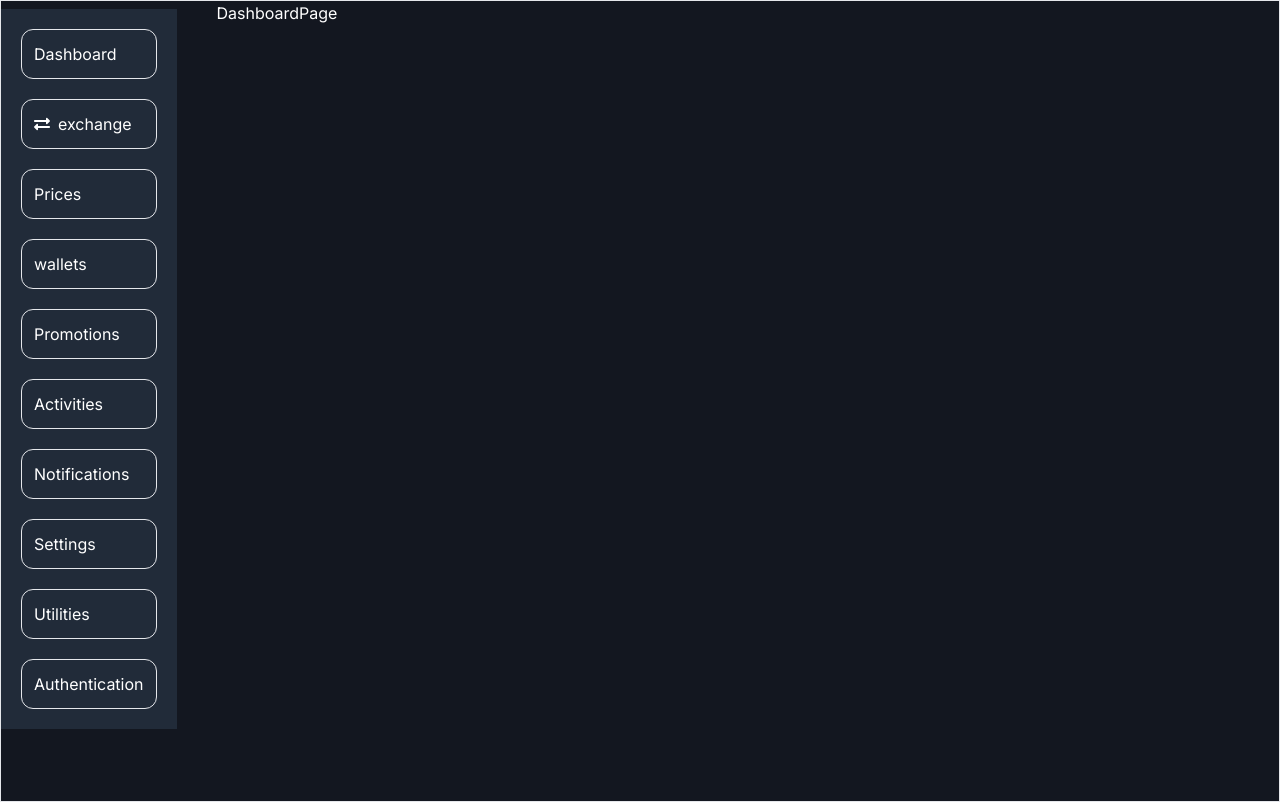
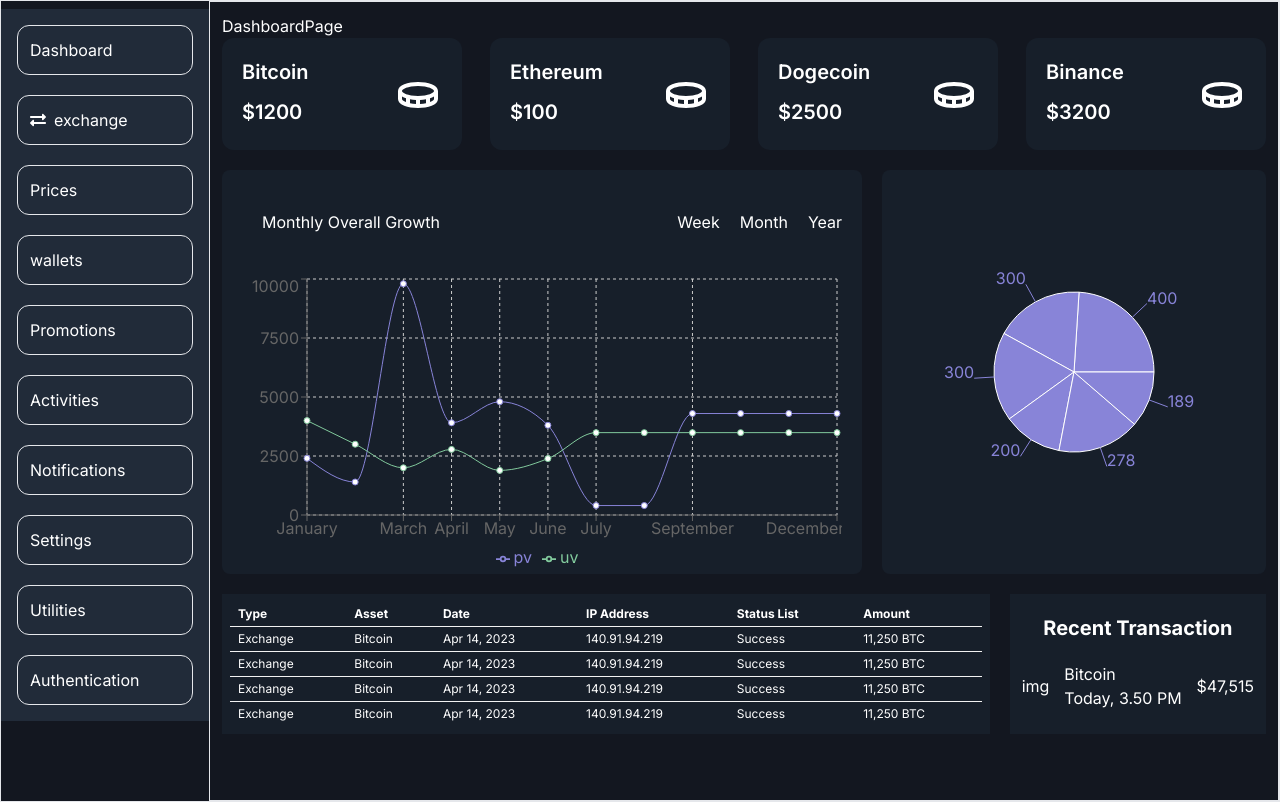
Before and after one commit to fensami/online_trading_and_business, a Next.js app: page /dashboard in a window 1280 px wide. Built offline with nearby package versions, Linux system fonts and the light colour scheme.

Commit message:
added some

```diff
--- a/src/app/dashboard/Sidebar.jsx
+++ b/src/app/dashboard/Sidebar.jsx
@@ -14,7 +14,7 @@
 
 const Sidebar = () => {
   return (
-  <div>
+  <div >
 
 <div className="drawer lg:drawer-open">
   <input id="my-drawer-2" type="checkbox" className="drawer-toggle" />
@@ -31,7 +31,7 @@
   <div className="drawer-side">
     <label htmlFor="my-drawer-2" className="drawer-overlay"></label>
 
-    <div className='flex my-2 bg-[#212b39] flex-col text-white p-5 gap-5'>
+    <div className='flex my-2 w-52 bg-[#212b39] flex-col text-white p-4 gap-5'>
 
 
 <p className='border p-3 rounded-xl'><Link href='/dashboard'>Dashboard</Link></p>
--- /dev/null
+++ b/src/app/dashboard/UsingChart.js
@@ -0,0 +1,134 @@
+'use client'
+
+import {
+  LineChart,
+  Line,
+  XAxis,
+  YAxis,
+  CartesianGrid,
+  Tooltip,
+  Legend
+} from "recharts";
+
+const data = [
+  {
+    name: "January",
+    uv: 4000,
+    pv: 2400,
+    amt: 2400
+  },
+  {
+    name: "February",
+    uv: 3000,
+    pv: 1398,
+    amt: 2210
+  },
+  {
+    name: "March",
+    uv: 2000,
+    pv: 9800,
+    amt: 2290
+  },
+  {
+    name: "April",
+    uv: 2780,
+    pv: 3908,
+    amt: 2000
+  },
+  {
+    name: "May",
+    uv: 1890,
+    pv: 4800,
+    amt: 2181
+  },
+  {
+    name: "June",
+    uv: 2390,
+    pv: 3800,
+    amt: 2500
+  },
+  {
+    name: "July",
+    uv: 3490,
+    pv: 400,
+    amt: 2100
+  },
+  {
+    name: "August",
+    uv: 3490,
+    pv: 400,
+    amt: 2100
+  },
+  {
+    name: "September",
+    uv: 3490,
+    pv: 4300,
+    amt: 2100
+  },
+  {
+    name: "Octobor",
+    uv: 3490,
+    pv: 4300,
+    amt: 2100
+  },
+  {
+    name: "November",
+    uv: 3490,
+    pv: 4300,
+    amt: 2100
+  },
+  {
+    name: "December",
+    uv: 3490,
+    pv: 4300,
+    amt: 2100
+  }
+];
+
+
+const UsingChart = () => {
+  return (
+   <div className='text-white bg-[#171f2a] my-5 rounded-lg px-5'>
+    <div className="flex items-center justify-between">
+      <h1 className="my-10 px-5">Monthly Overall Growth</h1>
+
+
+
+      <article>
+        <ul className="flex gap-5">
+          <li>Week</li>
+          <li>Month</li>
+          <li>Year</li>
+        </ul>
+      </article>
+
+    </div>
+
+
+
+    <LineChart
+      width={600}
+      height={300}
+      data={data}
+    >
+      <CartesianGrid strokeDasharray="3 3" />
+      <XAxis dataKey="name" />
+      <YAxis />
+      <Tooltip />
+      <Legend />
+      <Line
+        type="monotone"
+        dataKey="pv"
+        stroke="#8884d8"
+        activeDot={{ r: 8 }}
+      />
+      <Line type="monotone" dataKey="uv" stroke="#82ca9d" />
+    </LineChart>
+
+
+
+   </div>
+  );
+};
+
+export default UsingChart;
--- /dev/null
+++ b/src/app/dashboard/dashboardCard.js
@@ -0,0 +1,41 @@
+import React from 'react';
+import { BiCoin } from 'react-icons/bi';
+
+const DashboardCard = () => {
+  return (
+    <div className='md:flex  justify-between gap-5 '>
+      <article className='bg-[#171f2a] rounded-xl w-60 flex justify-between items-center px-5 py-3'>
+        <div className='mt-2'>
+        <h1 className='text-xl font-semibold'>Bitcoin</h1>
+        <p className='my-3 text-xl font-semibold'>$1200</p>
+        </div>
+        <BiCoin className='text-5xl'></BiCoin>
+      </article>
+      <article className='bg-[#171f2a] rounded-xl w-60 flex justify-between items-center px-5 py-3'>
+        <div className='mt-2'>
+        <h1 className='text-xl font-semibold'>Ethereum</h1>
+        <p className='my-3 text-xl font-semibold'>$100</p>
+        </div>
+        <BiCoin className='text-5xl'></BiCoin>
+      </article>
+      <article className='bg-[#171f2a] rounded-xl w-60 flex justify-between items-center px-5 py-3'>
+        <div className='mt-2'>
+        <h1 className='text-xl font-semibold'>Dogecoin</h1>
+        <p className='my-3 text-xl font-semibold'>$2500</p>
+        </div>
+        <BiCoin className='text-5xl'></BiCoin>
+      </article>
+      <article className='bg-[#171f2a] rounded-xl w-60 flex justify-between items-center px-5 py-3'>
+        <div className='mt-2'>
+        <h1 className='text-xl font-semibold'>Binance</h1>
+        <p className='my-3 text-xl font-semibold'>$3200</p>
+        </div>
+        <BiCoin className='text-5xl'></BiCoin>
+      </article>
+
+
+    </div>
+  );
+};
+
+export default DashboardCard;
--- /dev/null
+++ b/src/app/dashboard/dashboardTotalBalance.js
@@ -0,0 +1,52 @@
+"use client"
+import React from 'react';
+import { PieChart, Pie, Legend, Tooltip, ResponsiveContainer } from 'recharts';
+
+const data01 = [
+  { name: 'Group A', value: 400 },
+  { name: 'Group B', value: 300 },
+  { name: 'Group C', value: 300 },
+  { name: 'Group D', value: 200 },
+  { name: 'Group E', value: 278 },
+  { name: 'Group F', value: 189 },
+];
+
+const data02 = [
+  { name: 'Group A', value: 2400 },
+  { name: 'Group B', value: 4567 },
+  { name: 'Group C', value: 1398 },
+  { name: 'Group D', value: 9800 },
+  { name: 'Group E', value: 3908 },
+  { name: 'Group F', value: 4800 },
+];
+
+const DashboardTotalBalance = () => {
+  return (
+    <div className='py-10 w-full px-5 bg-[#171f2a] my-5 rounded-lg'>
+       <>
+       <ResponsiveContainer width="100%" height="100%">
+        <PieChart width={300} height={300}>
+          <Pie
+            dataKey="value"
+            isAnimationActive={false}
+            data={data01}
+            cx="50%"
+            cy="50%"
+            outerRadius={80}
+            fill="#8884d8"
+            label
+          />
+          <Pie dataKey="value" data={data02} cx={500} cy={200} innerRadius={40} outerRadius={80} fill="#82ca9d" />
+          <Tooltip />
+        </PieChart>
+       {/* <div>hello</div> */}
+      </ResponsiveContainer>
+       </>
+       {/* <div>hello</div> */}
+
+      {/* <p>Balance</p> */}
+    </div>
+  );
+};
+
+export default DashboardTotalBalance;
--- a/src/app/dashboard/layout.js
+++ b/src/app/dashboard/layout.js
@@ -7,7 +7,7 @@
 
 const DashboardLayout = ({children}) => {
   return (
-    <div className='flex gap-10 container mx-auto border bg-[#131720] text-white'>
+    <div className='flex container mx-auto border bg-[#131720] text-white'>
       <Sidebar></Sidebar>
       {children}
     </div>
--- a/src/app/dashboard/page.js
+++ b/src/app/dashboard/page.js
@@ -1,10 +1,30 @@
-import React from 'react';
+// import Chart from './chart';
+import UsingChart from './UsingChart';
+import DashboardCard from './dashboardCard';
+import DashboardTotalBalance from './dashboardTotalBalance';
+import RecentTransaction from './recentTransaction';
+import TableDashboard from './tableDashboard';
 
 const DashboardPage = () => {
   return (
-    <div >
+    <div className='p-3 container top-0 border'>
 
       DashboardPage
+      <DashboardCard></DashboardCard>
+      {/* <Chart></Chart> */}
+      <div className='md:flex gap-5'>
+      <UsingChart></UsingChart>
+      {/* <dashboardTotalBalance></dashboardTotalBalance> */}
+      <DashboardTotalBalance></DashboardTotalBalance>
+
+
+      </div>
+
+      <div className='flex gap-5'>
+      <TableDashboard></TableDashboard>
+      <RecentTransaction></RecentTransaction>
+      </div>
+
 
     </div>
   );
--- /dev/null
+++ b/src/app/dashboard/recentTransaction.js
@@ -0,0 +1,23 @@
+import React from 'react';
+
+const RecentTransaction = () => {
+  return (
+    <div className='bg-[#171f2a] px-3 w-1/4 py-5'>
+      <h1 className='text-center text-xl font-bold'>Recent Transaction</h1>
+
+      <article className='flex justify-between items-center mt-5'>
+        <p>img</p>
+
+        <div>
+         <p> Bitcoin</p>
+         <p>Today, 3.50 PM</p>
+        </div>
+        <p>$47,515</p>
+
+      </article>
+
+    </div>
+  );
+};
+
+export default RecentTransaction;
--- /dev/null
+++ b/src/app/dashboard/tableDashboard.js
@@ -0,0 +1,65 @@
+import React from 'react';
+
+const TableDashboard = () => {
+  return (
+    <div className='w-3/4 bg-[#171f2a] p-2'>
+      <div className="overflow-x-auto">
+  <table className="table table-xs">
+    <thead className='text-white'>
+      <tr>
+        {/* <th></th>  */}
+        <th>Type</th>
+        <th>Asset</th>
+        <th>Date</th>
+        <th>IP Address	</th>
+        <th>Status List	</th>
+        <th>Amount</th>
+      </tr>
+    </thead>
+    <tbody>
+      <tr>
+        {/* <th>1</th>  */}
+        <td>Exchange</td>
+        <td>Bitcoin</td>
+        <td>Apr 14, 2023</td>
+        <td>140.91.94.219</td>
+        <td>Success</td>
+        <td>11,250 BTC</td>
+      </tr>
+      <tr>
+        {/* <th>1</th>  */}
+        <td>Exchange</td>
+        <td>Bitcoin</td>
+        <td>Apr 14, 2023</td>
+        <td>140.91.94.219</td>
+        <td>Success</td>
+        <td>11,250 BTC</td>
+      </tr>
+      <tr>
+        {/* <th>1</th>  */}
+        <td>Exchange</td>
+        <td>Bitcoin</td>
+        <td>Apr 14, 2023</td>
+        <td>140.91.94.219</td>
+        <td>Success</td>
+        <td>11,250 BTC</td>
+      </tr>
+      <tr>
+        {/* <th>1</th>  */}
+        <td>Exchange</td>
+        <td>Bitcoin</td>
+        <td>Apr 14, 2023</td>
+        <td>140.91.94.219</td>
+        <td>Success</td>
+        <td>11,250 BTC</td>
+      </tr>
+
+    </tbody>
+
+  </table>
+</div>
+    </div>
+  );
+};
+
+export default TableDashboard;
--- a/src/app/login/page.js
+++ b/src/app/login/page.js
@@ -5,9 +5,9 @@
 
 const LoginPage = () => {
     return (
-        <div className=" md:flex gap-4 items-center md:mx-12 mx-2  bg-gray-800 py-4 md:px-6 px-4 shadow-lg ">
+        <div className=" md:flex gap-4 items-center container mx-auto  bg-[#131720] py-4 md:px-52  px-4 shadow-lg ">
             {/* svg image section */}
-            <div className="md:w-5/12 p-6 md:p-7 bg-gradient-to-tr from-green-600 to-green-900 rounded-lg text-white ">
+            <div className=" p-6 md:p-7 bg-gradient-to-tr from-green-600 to-green-900 rounded-lg text-white ">
                 <p href="/" className="text-2xl font-semibold ">Logo</p>
                 <h2 className="text-3xl font-bold my-2 ">Welcome</h2>
                 <p>Create an account to enjoy all the services without any ads for free!</p>
--- a/src/components/Promotion.jsx
+++ b/src/components/Promotion.jsx
@@ -7,7 +7,7 @@
         return (
                 <div className='bg-zinc-800'>
                    <h1 className='text-2xl text-center font-bold text-rose-400 py-5 '>Latest Promoions:</h1>
-                   <div  className='grid md:grid-cols-3 gap-4 px-10'>
+                   <div  className='grid md:grid-cols-4 gap-4 px-10'>
                    {
                         promotions.map((promotion , i )=>
                                 <PromotionCard key={i}
```
Also changed, not shown: package.json (+6 -1 lines), src/components/PromotionCard.jsx (+3 -3 lines), 1 other file (tests, documents, lock files or other folders).
